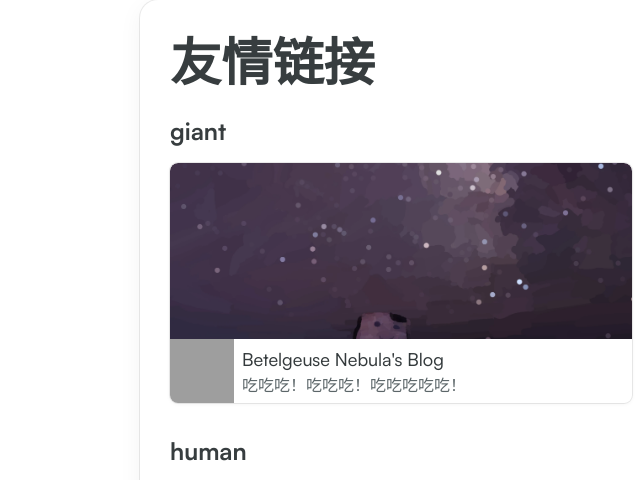
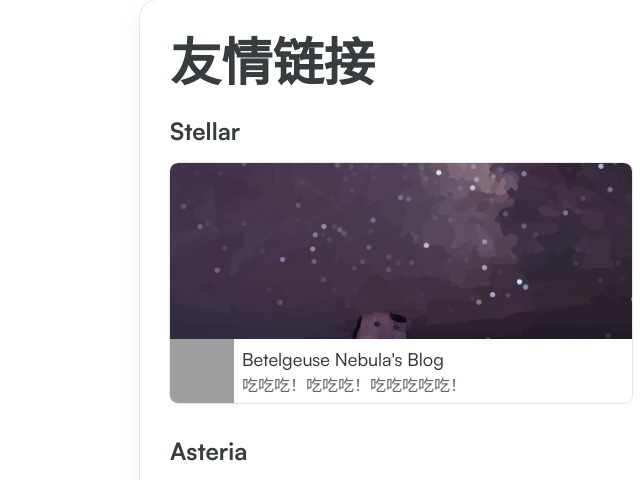
Before and after one commit to enrightyao/enyao39.github.io, a plain HTML site: page links/index.html in a window 1280 px wide. Shown: the part 108-588 px from the top of the page, 0-640 px from the left. Drawn offline with Linux system fonts and the light colour scheme; grey boxes are pictures that could not be loaded; a script that the page names is missing; a web font is replaced by a local one.

Commit message:
Site updated: 2024-03-04 18:31:23

```diff
--- a/links/index.html
+++ b/links/index.html
@@ -597,7 +597,7 @@
     <h1 class="text-[3.2rem] mt-1.5 mb-5 font-bold leading-[1]">友情链接</h1>
 
         <div class="mt-2 mb-4">
-            <h2 class="text-2xl font-bold">giant</h2>
+            <h2 class="text-2xl font-bold">Stellar</h2>
         </div>
 
     <ul class="grid grid-cols-2 mb-6 w-full gap-4">
@@ -630,7 +630,7 @@
 
 
         <div class="mt-2 mb-4">
-            <h2 class="text-2xl font-bold">human</h2>
+            <h2 class="text-2xl font-bold">Asteria</h2>
         </div>
 
         <ul class="grid mb-6 gap-4 grid-cols-2">
```
